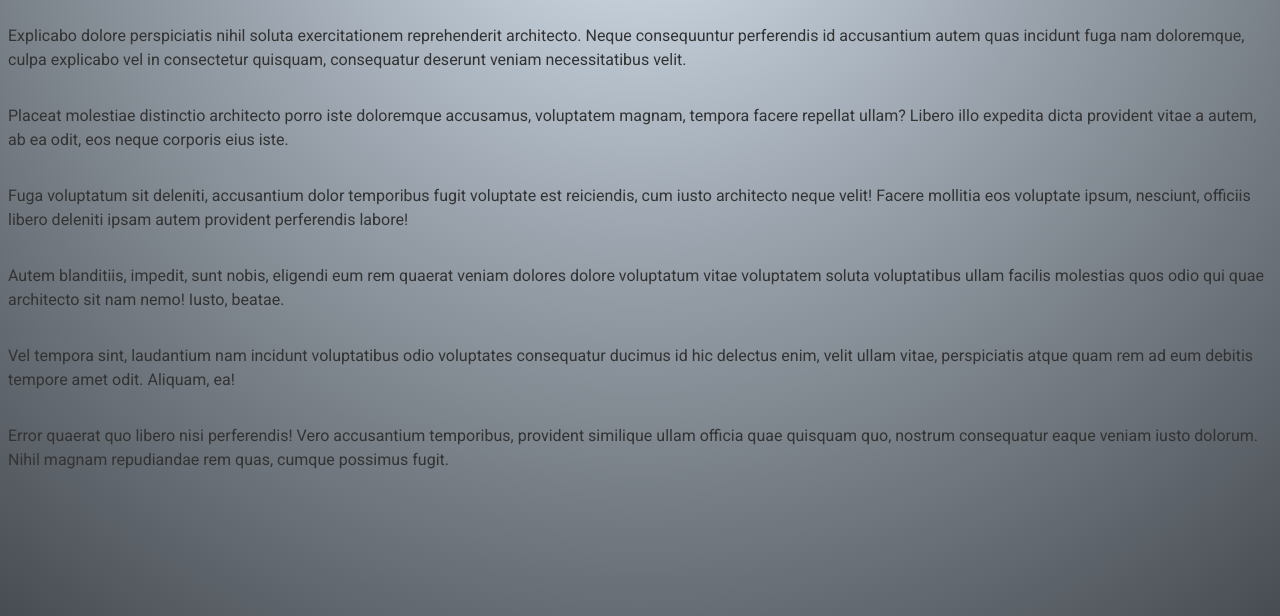
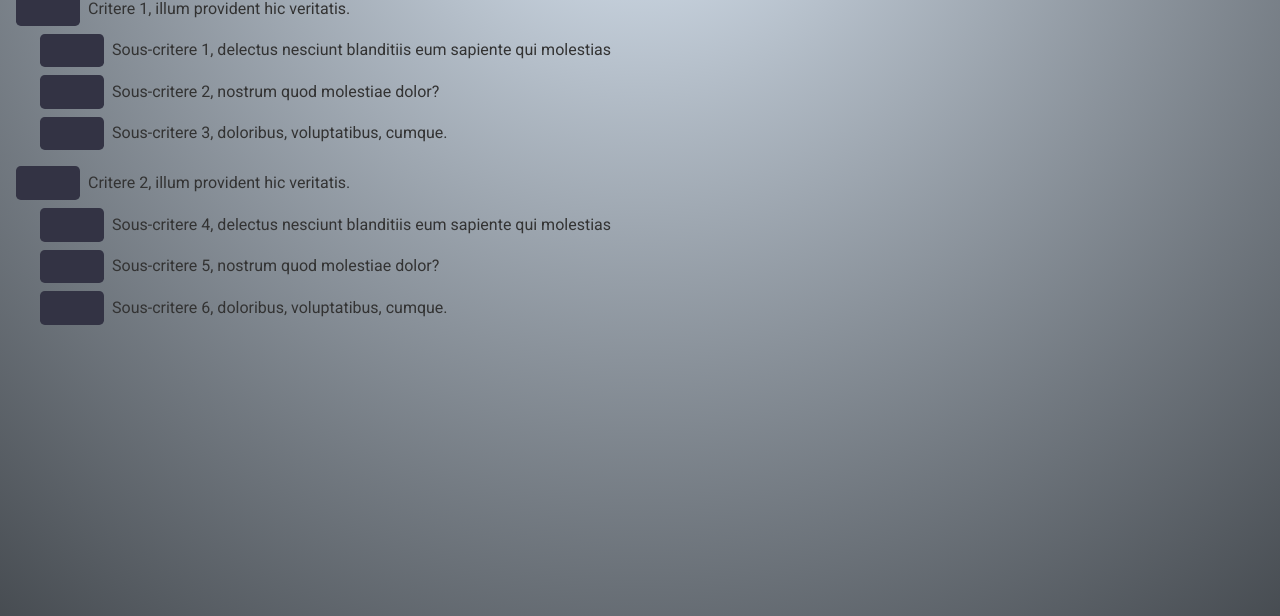
Before and after one commit to bobanum/gvalue-ui, a website built with Vite: page index.html in a window 1280 px wide. Shown: the part 184-800 px from the top of the page. Built offline with nearby package versions, Linux system fonts and the light colour scheme.

Commit message:
criteria

```diff
--- a/css/app.css
+++ b/css/app.css
@@ -1,3 +1,51 @@
 #app {
 	display: grid;
+
 }
+
+.criteria {
+	display: grid;
+	grid-template-columns: 4em 1fr;
+	grid-column: 1 / -1;
+	--gap: 0.25em 0.25em;
+	--gap: .5em;
+	gap: var(--gap);
+	padding: var(--gap);
+	article {
+		display: grid;
+		grid-template-columns: subgrid;
+		grid-column: 1 / -1;
+		>header {
+			grid-column: 1 / -1;
+			display: grid;
+			grid-template-columns: subgrid;
+			line-height: .9;
+			align-items: center;
+			input {
+				font-size: 1.2em;
+				width: 100%;
+				background-color: #334;
+				color: #fff;
+				align-self: start;
+				appearance: textfield;
+				text-align: right;
+				border: none;
+				border-radius: 0.25em;
+				padding: 0.25em 0.5em;
+				&::-webkit-inner-spin-button,
+				&::-webkit-outer-spin-button {
+					-webkit-appearance: none;
+					margin: 0;
+				}
+			}
+		}
+	}
+
+	>main {
+		grid-area: 2 / 1;
+	}
+	.criteria {
+		margin-left: 1em;
+		padding: var(--gap);
+	}
+}
--- a/index.html
+++ b/index.html
@@ -30,13 +30,40 @@
       </nav>
       <main>
         <div id="app">
-          <p>Nulla culpa odio quo consectetur consequatur eos beatae, numquam unde mollitia saepe explicabo, praesentium rerum fuga id non libero. Maiores animi consequuntur amet ut architecto vel illo fuga quis repudiandae!</p>
-          <p>Explicabo dolore perspiciatis nihil soluta exercitationem reprehenderit architecto. Neque consequuntur perferendis id accusantium autem quas incidunt fuga nam doloremque, culpa explicabo vel in consectetur quisquam, consequatur deserunt veniam necessitatibus velit.</p>
-          <p>Placeat molestiae distinctio architecto porro iste doloremque accusamus, voluptatem magnam, tempora facere repellat ullam? Libero illo expedita dicta provident vitae a autem, ab ea odit, eos neque corporis eius iste.</p>
-          <p>Fuga voluptatum sit deleniti, accusantium dolor temporibus fugit voluptate est reiciendis, cum iusto architecto neque velit! Facere mollitia eos voluptate ipsum, nesciunt, officiis libero deleniti ipsam autem provident perferendis labore!</p>
-          <p>Autem blanditiis, impedit, sunt nobis, eligendi eum rem quaerat veniam dolores dolore voluptatum vitae voluptatem soluta voluptatibus ullam facilis molestias quos odio qui quae architecto sit nam nemo! Iusto, beatae.</p>
-          <p>Vel tempora sint, laudantium nam incidunt voluptatibus odio voluptates consequatur ducimus id hic delectus enim, velit ullam vitae, perspiciatis atque quam rem ad eum debitis tempore amet odit. Aliquam, ea!</p>
-          <p>Error quaerat quo libero nisi perferendis! Vero accusantium temporibus, provident similique ullam officia quae quisquam quo, nostrum consequatur eaque veniam iusto dolorum. Nihil magnam repudiandae rem quas, cumque possimus fugit.</p>
+          <header>
+            <h1>Évaluation 1</h1>
+            <h2>Rita Raté (0123456)</h2>
+          </header>
+          <section class="criteria">
+            <article>
+              <header><input type="number" size="1" name="criterion1" id="criterion1">Critere 1, illum provident hic veritatis.</header>
+              <section class="criteria" style="margin-left: 1em;">
+                <article>
+                  <header><input type="number" size="1" name="scriterion1" id="scriterion1">Sous-critere 1, delectus nesciunt blanditiis eum sapiente qui molestias</header>
+                </article>
+                <article>
+                  <header><input type="number" size="1" name="scriterion2" id="scriterion2">Sous-critere 2, nostrum quod molestiae dolor?</header>
+                </article>
+                <article>
+                  <header><input type="number" size="1" name="scriterion3" id="scriterion3">Sous-critere 3, doloribus, voluptatibus, cumque.</header>
+                </article>
+              </section>
+            </article>
+            <article>
+              <header><input type="number" size="1" name="criterion2" id="criterion2">Critere 2, illum provident hic veritatis.</header>
+              <section class="criteria" style="margin-left: 1em;">
+                <article>
+                  <header><input type="number" size="1" name="scriterion4" id="scriterion4">Sous-critere 4, delectus nesciunt blanditiis eum sapiente qui molestias</header>
+                </article>
+                <article>
+                  <header><input type="number" size="1" name="scriterion5" id="scriterion5">Sous-critere 5, nostrum quod molestiae dolor?</header>
+                </article>
+                <article>
+                  <header><input type="number" size="1" name="scriterion6" id="scriterion6">Sous-critere 6, doloribus, voluptatibus, cumque.</header    >
+                </article>
+              </section>
+            </article>
+          </section>
         </div>
       </main>
       <nav class="sec">
```
